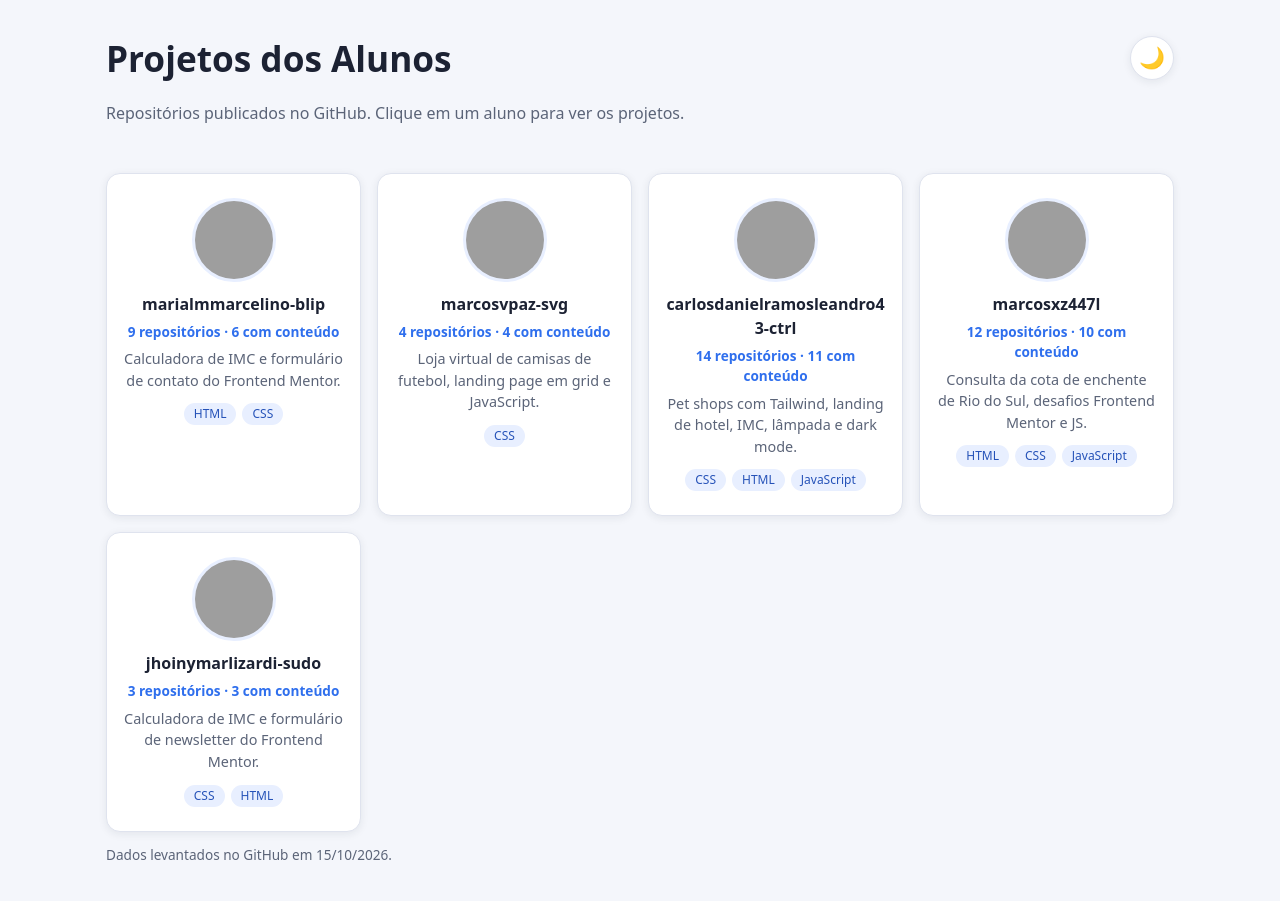
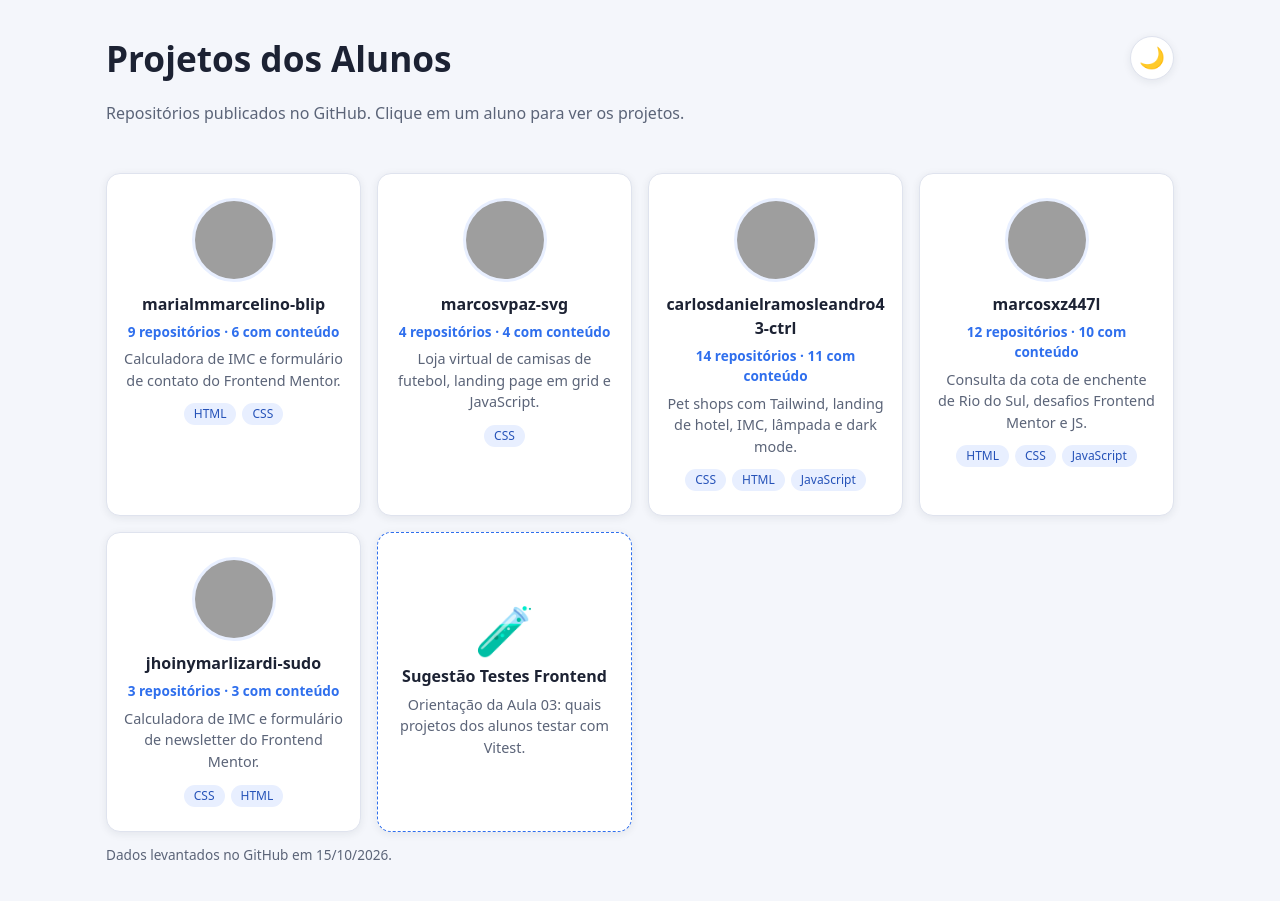
Before and after one commit to Gelvazio/testes-de-frontend, a website built with Vite: page projetos-alunos/index.html in a window 1280 px wide. Built offline with nearby package versions, Linux system fonts and the light colour scheme; grey boxes are pictures that could not be loaded.

Commit message:
feat(CARD.1): card Sugestao Testes Frontend na vitrine dos alunos por Claude Code (Sonnet 5.5) (local · main)
Co-Authored-By: Claude Sonnet 5.5 <noreply@anthropic.com>

```diff
--- a/projetos-alunos/css/estilo.css
+++ b/projetos-alunos/css/estilo.css
@@ -145,6 +145,22 @@ body {
   border-radius: 50%;
   border: 3px solid var(--cor-etiqueta);
   background: var(--cor-etiqueta);
+}
+
+.cartao-aluno--sugestao {
+  justify-content: center;
+  text-decoration: none;
+  border-style: dashed;
+  border-color: var(--cor-destaque);
+}
+
+.cartao-aluno--sugestao .cartao-aluno__usuario {
+  word-break: normal;
+}
+
+.cartao-aluno__icone {
+  font-size: 3rem;
+  line-height: 1;
 }
 
 .cartao-aluno__usuario {
--- a/projetos-alunos/js/app.js
+++ b/projetos-alunos/js/app.js
@@ -13,6 +13,10 @@ const ROTULO_SITE = 'Abrir site';
 const ROTULO_REPOSITORIO = 'Repositório';
 const ROTULO_LOCAL = 'Acessar Localmente';
 const PASTA_REPOSITORIOS = 'repositorios';
+const URL_PAGINA_AULAS = '../aulas/index.html';
+const TITULO_SUGESTAO = 'Sugestão Testes Frontend';
+const RESUMO_SUGESTAO = 'Orientação da Aula 03: quais projetos dos alunos testar com Vitest.';
+const ICONE_SUGESTAO = '🧪';
 
 /**
  * Cria um elemento com classe e texto opcionais.
@@ -135,6 +139,21 @@ function criarCardAluno(aluno, aoAbrir) {
 }
 
 /**
+ * Cria o card que leva à página de orientação das aulas (mesma aba).
+ * @returns {HTMLAnchorElement} Card-link da sugestão de testes.
+ */
+function criarCardSugestao() {
+  const card = criarElemento('a', { classe: 'cartao-aluno cartao-aluno--sugestao' });
+  card.href = URL_PAGINA_AULAS;
+  card.append(
+    criarElemento('span', { classe: 'cartao-aluno__icone', texto: ICONE_SUGESTAO }),
+    criarElemento('h2', { classe: 'cartao-aluno__usuario', texto: TITULO_SUGESTAO }),
+    criarElemento('p', { classe: 'cartao-aluno__resumo', texto: RESUMO_SUGESTAO }),
+  );
+  return card;
+}
+
+/**
  * Cria as marcações do projeto (linguagem, fork, vazio).
  * @param {{linguagem?: string, eFork?: boolean, estaVazio?: boolean}} projeto - Projeto.
  * @returns {HTMLUListElement} Lista de marcações.
@@ -234,7 +253,8 @@ function iniciarPagina(alunos) {
   if (!grade || !modal) return;
 
   const controlador = criarControladorModal(modal);
-  grade.replaceChildren(...alunos.map((aluno) => criarCardAluno(aluno, controlador.abrir)));
+  const cardsAlunos = alunos.map((aluno) => criarCardAluno(aluno, controlador.abrir));
+  grade.replaceChildren(...cardsAlunos, criarCardSugestao());
 
   const rodape = document.querySelector('#rodape-dados');
   rodape.textContent = `Dados levantados no GitHub em ${DATA_LEVANTAMENTO}.`;
```
Also changed, not shown: tasks/STATUS.md (+0 -2 lines), tasks/etapas/ETAPA-008-f26c8d03-CARD-AULA.md (+3 -2 lines), tasks/task_complete.md (+2 -0 lines).
